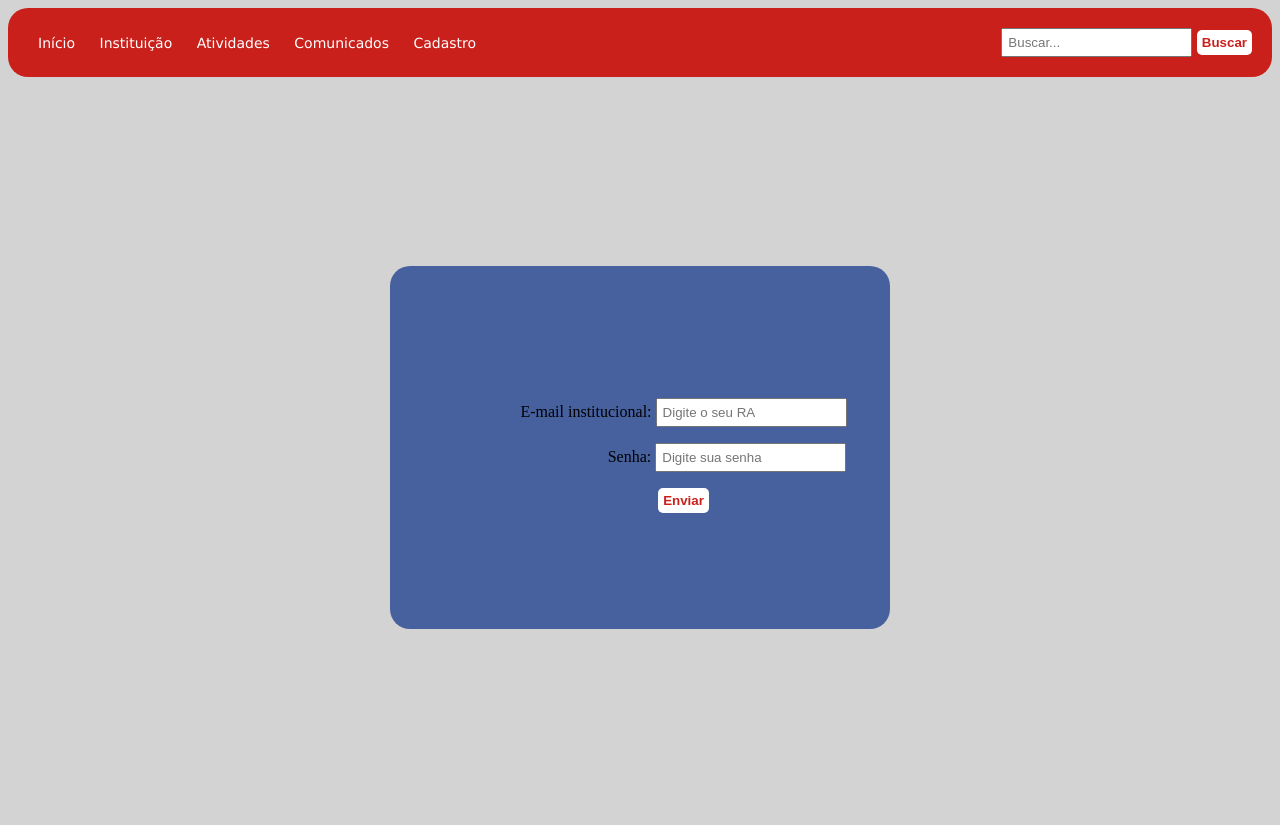
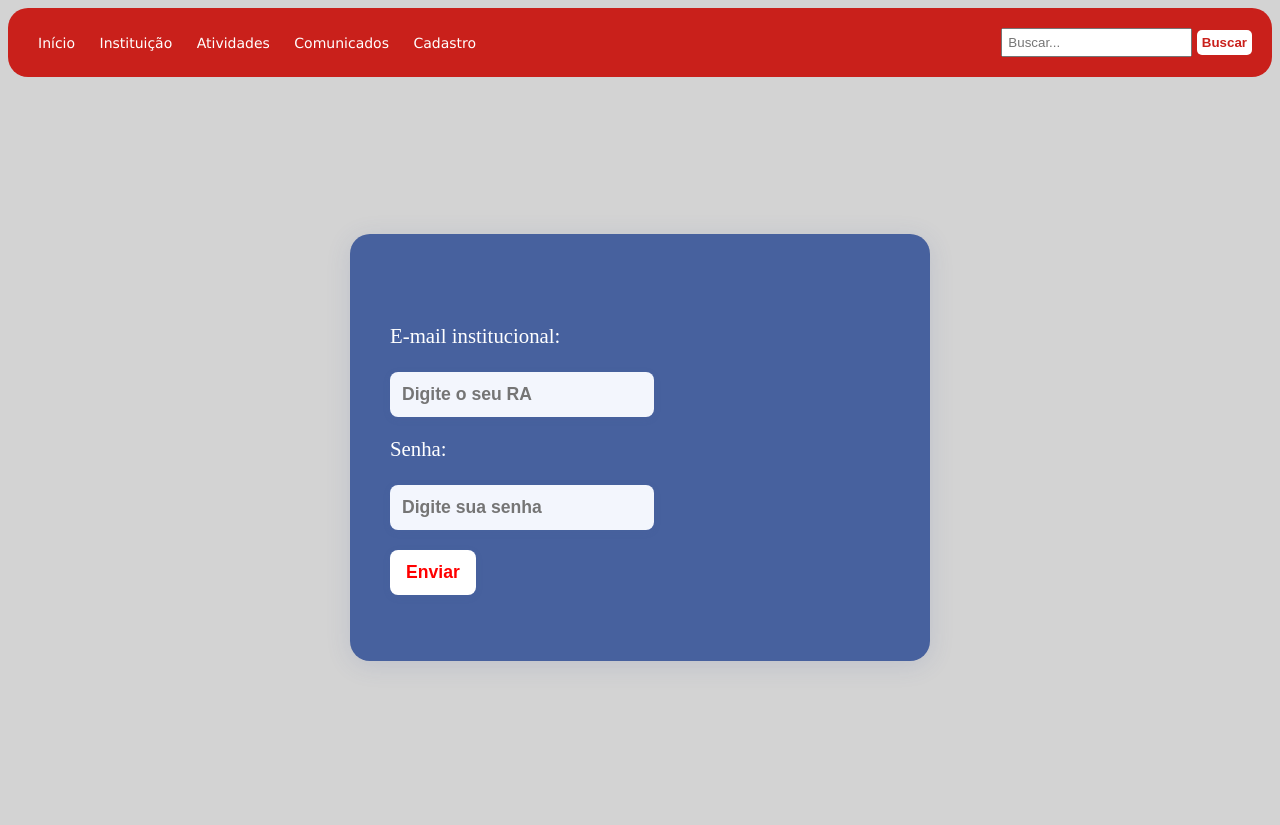
Before and after one commit to Deladonio/TCC-Zuiani---Novo, a PHP site: page /cadastro.html in a window 1280 px wide. Run offline with PHP 8.4, Linux system fonts and the light colour scheme.

Commit message:
Mudei a página para fazer login, deixando mais estilizado

```diff
--- a/Cadastro/cadastro.html
+++ b/Cadastro/cadastro.html
@@ -31,9 +31,11 @@
     <div class="main">
         <div class="box">
             <form>
-                <p>E-mail institucional: <input type="text" placeholder="Digite o seu RA"></p>
-                <p class="senha">Senha: <input type="password" placeholder="Digite sua senha"></p>
-                <button type="submit">Enviar</button>
+                <p id="p_email">E-mail institucional:</p>
+                <input id="email" type="text" placeholder="Digite o seu RA">
+                <p id="p_senha">Senha:</p>
+                <input id="senha" type="password" placeholder="Digite sua senha">
+                <button id="btn_cadastro" type="submit">Enviar</button>
             </form>
         </div>
     </div>
--- a/Cadastro/style_cadas.css
+++ b/Cadastro/style_cadas.css
@@ -46,9 +46,11 @@ input {
 }
 form {
     text-align: center;
-}
-form,.senha {
-    padding-left: 87px;
+  display: flex;
+  flex-direction: column;
+  gap: 18px;
+  align-items: flex-start;
+  padding: 24px 0 0 0;
 }
 
 .main {
@@ -69,7 +71,18 @@ form,.senha {
   border-radius: 20px;
   display: flex;
   flex-direction: column;
-    text-align:left;
+  text-align: left;
+  padding: 32px 40px;
+  box-shadow: 0 4px 24px rgba(71,97,158,0.15);
+}
+  form p {
+    margin: 0;
+    font-size: 1.1rem;
+    color: #fff;
+    font-weight: 500;
+    display: flex;
+    flex-direction: column;
+    align-items: flex-start;
   }
 
 @media (max-width: 600px) {
@@ -83,6 +96,7 @@ form,.senha {
     max-width: 98vw;
     padding: 18px 6px 16px 6px;
     border-radius: 12px;
+
   }
   form {
     padding-left: 0 !important;
@@ -104,3 +118,79 @@ form,.senha {
     border-radius: 8px;
   }
 }
+
+#email {
+  text-align: left;
+  padding: 10px;
+  border-radius: 8px;
+  border: 1px solid #bfc8e6;
+  font-size: 1rem;
+  margin-top: 6px;
+  margin-bottom: 2px;
+  background: #f3f6fd;
+  transition: border 0.2s;
+  border: 1.5px solid #47619e;
+  outline: none;
+  color: black;
+  border: none;
+  border-radius: 8px;
+  padding: 12px;
+  font-size: 1.1rem;
+  font-weight: bold;
+  box-shadow: 0 2px 8px rgba(71,97,158,0.08);
+  transition: background 0.2s, color 0.2s;
+}
+
+#senha {
+  text-align: left;
+  padding: 10px;
+  border-radius: 8px;
+  border: 1px solid #bfc8e6;
+  font-size: 1rem;
+  margin-top: 6px;
+  margin-bottom: 2px;
+  background: #f3f6fd;
+  transition: border 0.2s;
+  border: 1.5px solid #47619e;
+  outline: none;
+  color: black;
+  border: none;
+  border-radius: 8px;
+  padding: 12px;
+  font-size: 1.1rem;
+  font-weight: bold;
+  box-shadow: 0 2px 8px rgba(71,97,158,0.08);
+  transition: background 0.2s, color 0.2s;
+}
+button[type="submit"]:hover {
+  background: #C9201B;
+  color: #fff;
+}
+
+#p_email, #p_senha {
+  margin: 0;
+  font-size: 1.3rem;
+  color: #fff;
+  font-weight: 500;
+  display: flex;
+  flex-direction: column;
+  align-items: flex-start;
+}
+
+#btn_cadastro {
+  background: #fff;
+  color: #f00;
+  border: none;
+  border-radius: 8px;
+  padding: 12px 16px;
+  font-size: 1.1rem;
+  font-weight: bold;
+  cursor: pointer;
+  box-shadow: 0 2px 8px rgba(71,97,158,0.08);
+  transition: background 0.2s, color 0.2s;
+}
+#btn_cadastro:hover {
+  background: #f00;
+  color: #fff;
+  box-shadow: 0 4px 16px rgba(71,97,158,0.18);
+}
```
Lines whose indentation alone changed are shown as unchanged.
